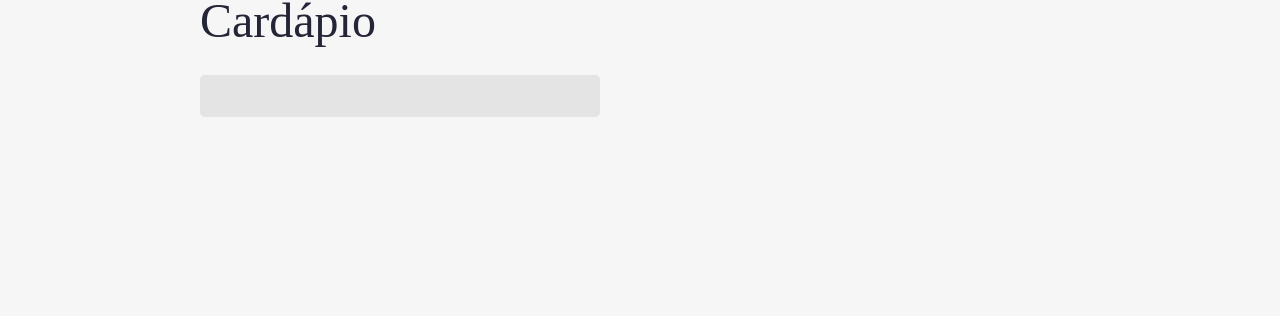
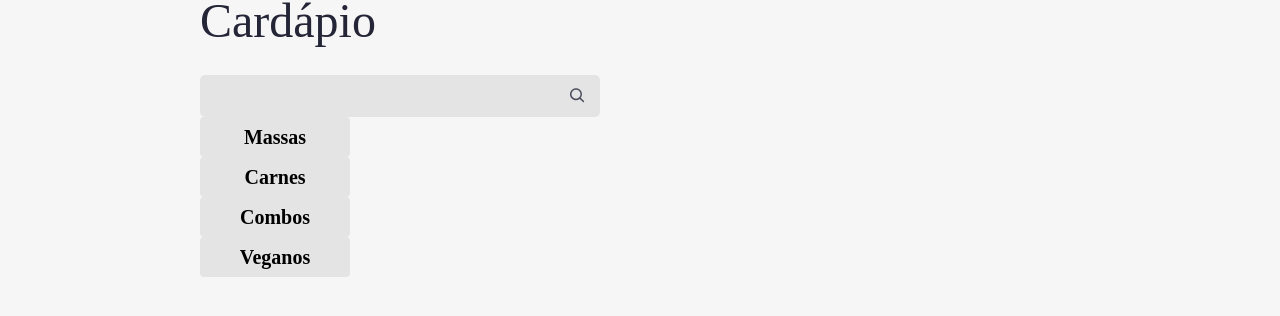
Before and after one commit to maahmp1/React-PW, a React (Create React App) app: page / in a window 1280 px wide. Shown: the part 460-776 px from the top of the page. Built offline with nearby package versions, Linux system fonts and the light colour scheme; a web font is replaced by a local one.

Commit message:
filter construction

```diff
--- a/package.json
+++ b/package.json
@@ -12,6 +12,7 @@
     "@types/react-dom": "^18.2.7",
     "react": "^18.2.0",
     "react-dom": "^18.2.0",
+    "react-icons": "^4.10.1",
     "react-scripts": "5.0.1",
     "typescript": "^4.9.5",
     "web-vitals": "^2.1.4"
--- a/src/pages/Cardapio/Buscador/index.tsx
+++ b/src/pages/Cardapio/Buscador/index.tsx
@@ -1,4 +1,5 @@
 import style from "./Buscador.module.scss";
+import { CgSearch } from 'react-icons/cg';
 
 interface Props{
     busca: string;
@@ -12,7 +13,10 @@ export default function Buscador({busca, setBusca}: Props){
             value={busca}
             onChange={(evento) => setBusca(evento.target.value)}
             />
-
+           <CgSearch
+                size={20}
+                color='#4c4d5e'
+           />
         </div>
 
     )
--- /dev/null
+++ b/src/pages/Cardapio/Filtros/Filtros.module.scss
@@ -0,0 +1,27 @@
+@import "styles/variaveis";
+
+.filtro {
+  display: flex;
+  gap: 24px;
+  flex-wrap: wrap;
+  margin: 20px 0;
+  &__filtro {
+    align-items: center;
+    background-color: $grey;
+    border: none;
+    border-radius: 4px;
+    display: flex;
+    font-size: 1.25rem;
+    font-weight: bold;
+    height: 40px;
+    justify-content: center;
+    width: 150px;
+    &--ativo {
+      background-color: $blue;
+      color: white;
+    }
+    &:hover {
+      cursor: pointer;
+    }
+  }
+}
--- /dev/null
+++ b/src/pages/Cardapio/Filtros/filtros.json
@@ -0,0 +1,18 @@
+[
+    {
+        "id":1,
+        "label":"Massas"
+    },
+    {
+        "id":2,
+        "label":"Carnes"
+    },
+    {
+        "id":3,
+        "label":"Combos"
+    },
+    {
+        "id":4,
+        "label":"Veganos"
+    }
+]
--- /dev/null
+++ b/src/pages/Cardapio/Filtros/index.tsx
@@ -0,0 +1,22 @@
+import styles from "./Filtros.module.scss";
+import filtros from "./filtros.json";
+
+type IOpcao = typeof filtros[0];
+
+//opcao de código
+// interface IOpcao {
+//     id:number;
+//     label:string;
+// }
+
+export default function Filtros(opcao: IOpcao) {
+  return (
+    <div className={styles.filtros}>
+      {filtros.map((opcao) => (
+        <button className={styles.filtro__filtro} key={opcao.id}>
+          {opcao.label}
+        </button>
+      ))}
+    </div>
+  );
+}
--- a/src/pages/Cardapio/index.tsx
+++ b/src/pages/Cardapio/index.tsx
@@ -1,15 +1,15 @@
-import styles from './Cardapio.module.scss'
-import Logo from '../../assets/logo.svg'
-import Buscador from './Buscador';
-import { useState } from 'react';
-export default function Cardapio(){
+import styles from "./Cardapio.module.scss";
+import Logo from "../../assets/logo.svg";
+import Buscador from "./Buscador";
+import { useState } from "react";
+import Filtros from "./Filtros";
 
-    const[busca, setBusca] = useState("")
-    return(
+export default function Cardapio() {
+  const [busca, setBusca] = useState("");
+  return (
     <main>
-        <nav className={ styles.menu}>
+      <nav className={styles.menu}>
         <img src={Logo} alt="logo" />
-
       </nav>
       <header className={styles.header}>
         <div className={styles.header__text}>
@@ -19,8 +19,10 @@ export default function Cardapio(){
       <section className={styles.cardapio}>
         <h3 className={styles.cardapio__titulo}>Cardápio</h3>
         <Buscador busca={busca} setBusca={setBusca}></Buscador>
+        <div className={styles.cardapio__filtros}>
+          <Filtros/>
+        </div>
       </section>
-
     </main>
   );
 }
```
Also changed, not shown: src/pages/Cardapio/Cardapio.module.scss (line endings or trailing spaces), 1 other file (tests, documents, lock files or other folders). Lines whose indentation alone changed are shown as unchanged.
